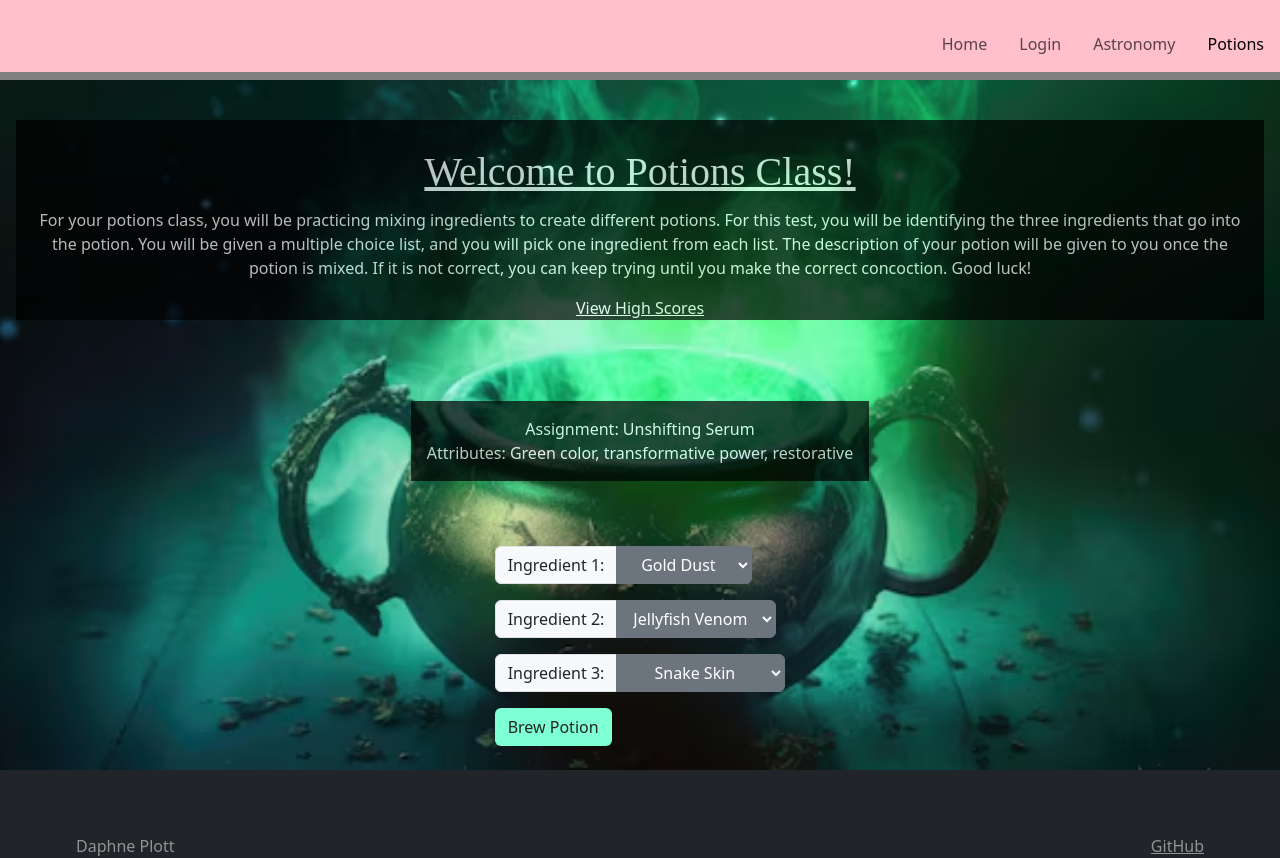
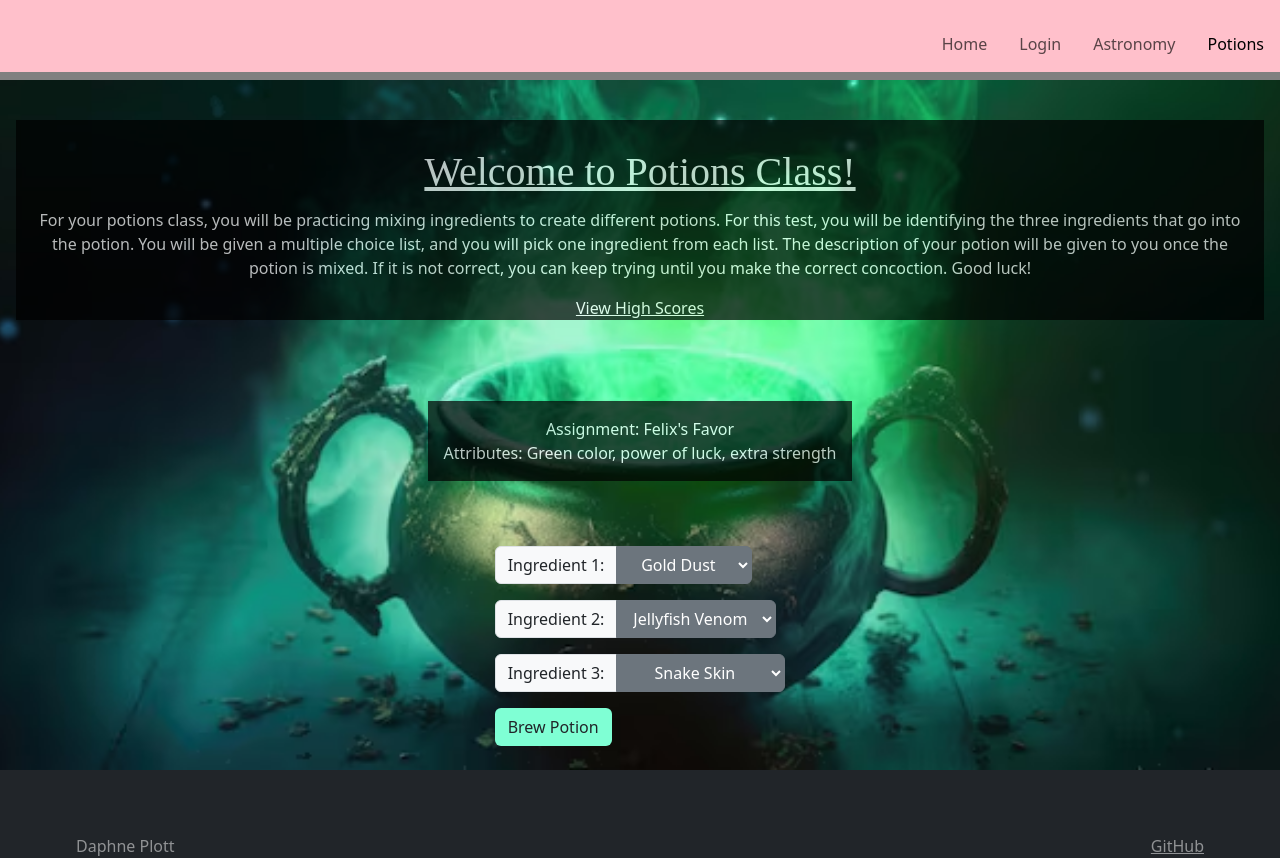
Before and after one commit to daphneplott/startup, a React (Vite) app: page /potions in a window 1280 px wide. Built offline with nearby package versions, Linux system fonts and the light colour scheme.

Commit message:
Potions work

```diff
--- a/src/potions/generate_potion.jsx
+++ /dev/null
@@ -1,31 +0,0 @@
-import React from 'react';
-import './potions.css';
-
-export function GeneratePotion() {
-    {/* --Potions:
-        - A potion of transformation (Snake skin, lotus, gold dust)
-        - A potion to reverse a transformation (Snake skin, black sand, mint leaves)
-        - A potion of love (mistletoe, lotus, poppy seed)
-        - A potion of hatred (mistletoe, jellyfish venom, poppy seed)
-        - A potion to reverse a love potion (mistleote, black sand, gold dust)
-        - A potion for good luck (clover, lotus, mint leaves)
-        - A potion for bad luck (clover, jellyfish venom, gold dust)
-        - A potion to reset one's luck (clover, black sand, poppy seed)
-        -- */}
-
-    const Potion1 = {name: "Elixir of Metamorphosis", attr1: "Gold color", attr2: "transformative power", attr3:"extra strength"}
-    const Potion2 = {name: "Unshifting Serum", attr1: "Green color", attr2: "transformative power", attr3: "restorative"}
-    const Potion3 = {name: "Venus's Whisper", attr1: "Red color", attr2:"power of love", attr3:"extra strength"}
-    const Potion4 = {name: "Bitterheart Brew", attr1: "Red color", attr2:"power of love", attr3:"inverted effect"}
-    const Potion5 = {name: "Cure of Cupid", attr1: "Gold color", attr2:"power of love", attr3:"restorative"}
-    const Potion6 = {name: "Felix's Favor", attr1: "Green color", attr2:"power of luck", attr3: "extra strength"}
-    const Potion7 = {name: "Black Cat Potion", attr1:"Gold color", attr2:"power of luck", attr3:"inverted effect"}
-    const Potion8 = {name: "Chance Cleanser", attr1: "Red color", attr2:"power of luck", attr3: "restorative"}
-
-    const potions = [Potion1, Potion2, Potion3, Potion4,Potion5,Potion6,Potion7,Potion8]
-    const Potion = potions[Math.floor(Math.random() * 8)];
-
-    return (
-        <p >Assignment: {Potion.name} <br/>Attributes: {Potion.attr1}, {Potion.attr2}, {Potion.attr3}</p>
-    )
-}
--- a/src/potions/potions.jsx
+++ b/src/potions/potions.jsx
@@ -1,10 +1,39 @@
 import React from 'react';
 import './potions.css';
 import { NavLink } from 'react-router-dom';
-import { GeneratePotion } from './generate_potion';
 
 
 export function Potions() {
+  const [potion, setPotion] = React.useState('')
+  const [ing1, setIng1] = React.useState('')
+  const [ing2, setIng2] = React.useState('')
+  const [ing3, setIng3] = React.useState('')
+  const [score, setScore] = React.useState(1000)
+
+  React.useEffect(() => {
+
+    const Potion1 = { name: "Elixir of Metamorphosis", attr1: "Gold color", ing1:"Gold Dust", attr2: "transformative power", ing3: "Snake Skin", attr3: "extra strength", ing2: "Lotus"}
+    const Potion2 = { name: "Unshifting Serum", attr1: "Green color",ing1:"Mint Leaves", attr2: "transformative power", ing3: "Snake Skin", attr3: "restorative", ing2: "Black Sand" }
+    const Potion3 = { name: "Venus's Whisper", attr1: "Red color", ing1:"Poppy Seed", attr2: "power of love", ing3: "Mistletoe", attr3: "extra strength", ing2: "Lotus" }
+    const Potion4 = { name: "Bitterheart Brew", attr1: "Red color",ing1:"Poppy Seed", attr2: "power of love", ing3: "Mistletoe", attr3: "inverted effect", ing2: "Jellyfish Venom" }
+    const Potion5 = { name: "Cure of Cupid", attr1: "Gold color", ing1:"Gold Dust", attr2: "power of love", ing3: "Mistletoe", attr3: "restorative", ing2: "Black Sand" }
+    const Potion6 = { name: "Felix's Favor", attr1: "Green color", ing1:"Mint Leaves", attr2: "power of luck", ing3: "Four Leaf Clover", attr3: "extra strength", ing2: "Lotus" }
+    const Potion7 = { name: "Black Cat Potion", attr1: "Gold color", ing1:"Gold Dust", attr2: "power of luck", ing3: "Four Leaf Clover",attr3: "inverted effect", ing2: "Jellyfish Venom"  }
+    const Potion8 = { name: "Chance Cleanser", attr1: "Red color",ing1:"Poppy Seed", attr2: "power of luck", ing3: "Four Leaf Clover",attr3: "restorative", ing2: "Black Sand" }
+
+    const potions = [Potion1, Potion2, Potion3, Potion4, Potion5, Potion6, Potion7, Potion8]
+    setPotion(potions[Math.floor(Math.random() * 8)]);
+  }, []);
+
+  const checkAnswer = () => {
+    if (ing1 == potion.ing1 && ing2 == potion.ing2 && ing3 == potion.ing3) {
+      console.log("Correct");
+    } else {
+      console.log("Incorrect")
+    }
+  }
+
+
   return (
     <main className="bodypotions">
       <div className="instructions">
@@ -20,18 +49,16 @@ export function Potions() {
         </NavLink>
       </div>
 
-
-
-      <div className = "instructions">
-        < GeneratePotion />
+      <div className="instructions">
+        <p >Assignment: {potion.name} <br />Attributes: {potion.attr1}, {potion.attr2}, {potion.attr3}</p>
       </div>
 
-
-      <form>
+      <form onSubmit = {(event) => event.preventDefault()}>
         <div class="input-group mb-3">
           <span class="input-group-text">Ingredient 1: </span>
 
-          <select id="select" name="varSelect" class="btn btn-secondary" aria-placeholder="">
+          <select id="select" name="varSelect" class="btn btn-secondary"
+            onChange={(e) => setIng1(e.target.value)}>
             <option>Gold Dust</option>
             <option>Poppy Seed</option>
             <option>Mint Leaves</option>
@@ -41,7 +68,8 @@ export function Potions() {
         <div class="input-group mb-3">
           <span class="input-group-text">Ingredient 2: </span>
 
-          <select id="select" name="varSelect" class="btn btn-secondary">
+          <select id="select" name="varSelect" class="btn btn-secondary"
+            onChange={(e) => setIng2(e.target.value)}>
             <option>Jellyfish Venom</option>
             <option>Black Sand</option>
             <option>Lotus</option>
@@ -51,14 +79,15 @@ export function Potions() {
         <div class="input-group mb-3">
           <span class="input-group-text">Ingredient 3: </span>
 
-          <select id="select" name="varSelect" class="btn btn-secondary">
+          <select id="select" name="varSelect" class="btn btn-secondary"
+            onChange={(e) => setIng3(e.target.value)}>
             <option>Snake Skin</option>
             <option>Mistletoe</option>
             <option>Four Leaf Clover</option>
           </select>
         </div>
 
-        <button type="submit" class="btn brew">
+        <button onClick = {checkAnswer} class="btn brew">
           Brew Potion
         </button>
       </form>
@@ -111,4 +140,5 @@ export function Potions() {
       localStorage.setItem('scores', JSON.stringify(scores));
   }  */}
     </main>
-  ); }
+  );
+}
```
